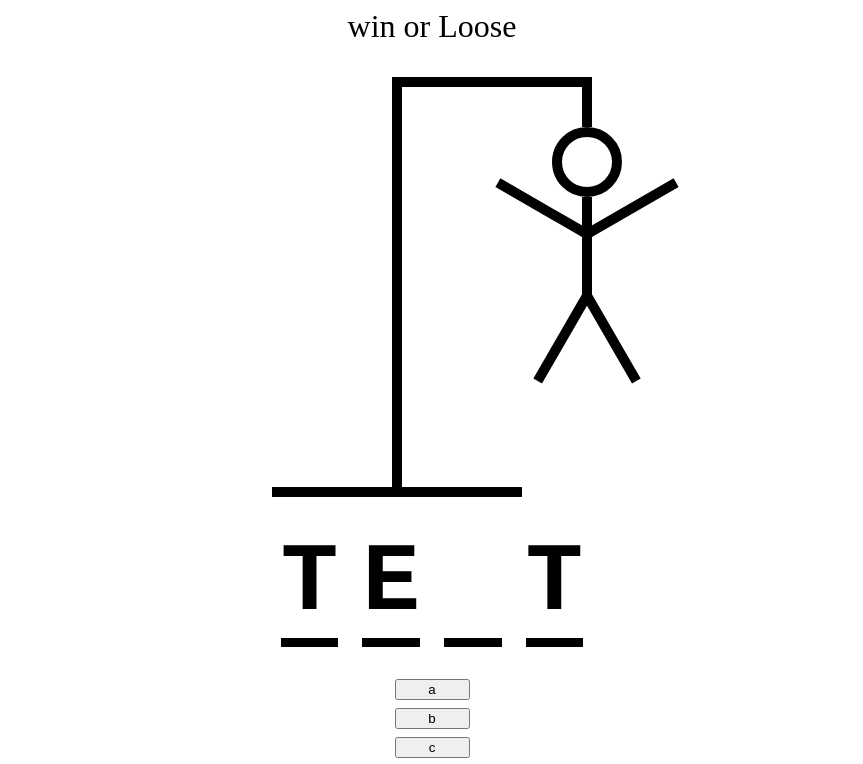
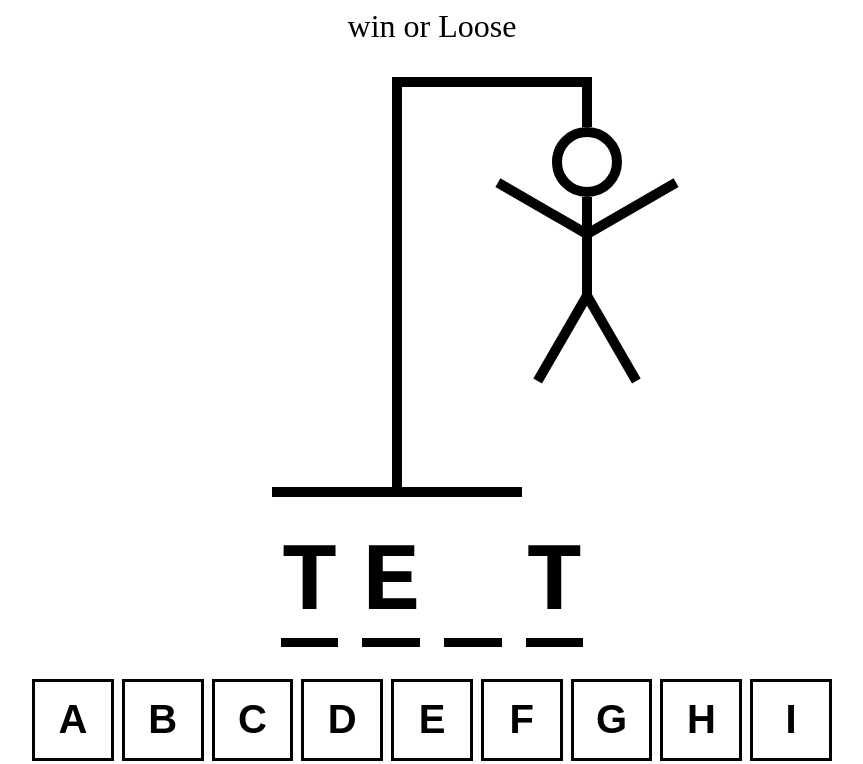
Before and after one commit to kamran1007/ReactTypeScript-hangman, a React (Create React App) app in the folder hangman/: page / in a window 1280 px wide. Shown: the top 764 px of the page, without its empty margins (208-1071 px from the left). Built offline with nearby package versions, Linux system fonts and the light colour scheme.

Commit message:
Keyboard design

```diff
--- a/hangman/src/App.tsx
+++ b/hangman/src/App.tsx
@@ -25,7 +25,9 @@
       </div>
       <HangmanDrawing/>
       <HangmanWord/>
+      <div style={{alignSelf: "stretch"}}>
       <Keyboard/>
+      </div>
       </div>
   );
 }
--- /dev/null
+++ b/hangman/src/Keyboard.module.css
@@ -0,0 +1,26 @@
+.btn {
+    width: 100%;
+    border: 3px solid black;
+    background: none;
+    aspect-ratio: 1 / 1;
+    font-size: 2.5rem;
+    text-transform: uppercase;
+    padding: .5rem;
+    font-weight: bold;
+    cursor: pointer;
+    color: black;
+}
+
+.btn.active {
+    background-color: hsl(200, 100%, 50%);
+    color: white;
+}
+
+.btn.inactive {
+    opacity: .3;
+}
+
+.btn:hover:not(:disabled),
+.btn:focus:not(:disabled) {
+    background-color: hsl(200, 100%, 75%);
+}
--- a/hangman/src/Keyboard.tsx
+++ b/hangman/src/Keyboard.tsx
@@ -1,5 +1,5 @@
-export  function Keyboard(){
-    const KEYS = [
+import styles from "./Keyboard.module.css"
+const KEYS = [
   "a",
   "b",
   "c",
@@ -27,6 +27,7 @@
   "y",
   "z",
 ]
+export  function Keyboard(){
 
     return(
         <div
@@ -37,7 +38,8 @@
         }}
         >
             {KEYS.map(key=> {
-                return <button key={key}>{key}</button>
+                return   <button className={styles.btn}   key={key}>{key.toUpperCase()}</button>
+
             })}
         </div>
     )
--- /dev/null
+++ b/hangman/src/types/index.d.ts
@@ -0,0 +1 @@
+declare module '*.module.css';
```
